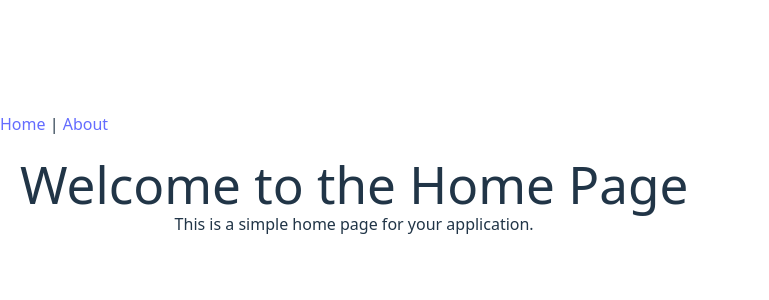
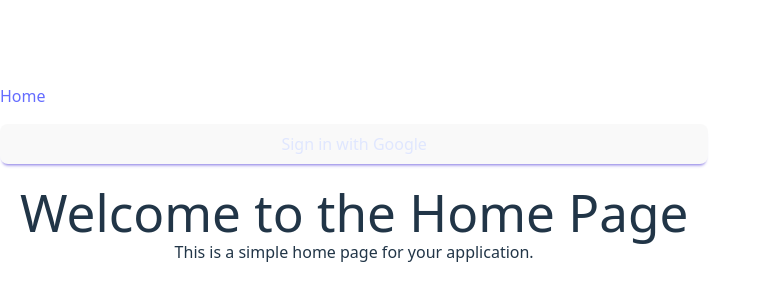
Before and after one commit to eerickson5/tryout-app, a React (Vite) app: page / in a window 1280 px wide. Shown: the part 216-516 px from the top of the page, without its empty margins (0-769 px from the left). Built offline with nearby package versions, Linux system fonts and the light colour scheme; no server answers.

Commit message:
Removes about page and creates google signing button

```diff
--- a/src/App.jsx
+++ b/src/App.jsx
@@ -1,17 +1,16 @@
 import { BrowserRouter as Router, Routes, Route, Link } from 'react-router-dom';
 import './App.css';
 import Home from './pages/Home';
-import About from './pages/About';
+import SignInButton from './components/SignInButton';
 
 function App() {
   return (
     <Router>
       <nav>
-        <Link to="/">Home</Link> | <Link to="/about">About</Link>
+        <Link to="/">Home</Link> <SignInButton />
       </nav>
       <Routes>
         <Route path="/" element={<Home />} />
-        <Route path="/about" element={<About />} />
       </Routes>
     </Router>
   );
--- /dev/null
+++ b/src/components/SignInButton.jsx
@@ -0,0 +1,30 @@
+import React, { useState } from "react";
+import { GoogleAuthProvider, signInWithPopup } from "firebase/auth";
+import { auth } from "../firebase";
+
+const SignIn = () => {
+    const [error, setError] = useState("");
+
+    const handleGoogleSignIn = async () => {
+        setError("");
+        const provider = new GoogleAuthProvider();
+        try {
+            const result = await signInWithPopup(auth, provider);
+            const user = result.user;
+            alert(`Welcome, ${user.displayName}!`);
+        } catch (err) {
+            setError(err.message);
+        }
+    };
+
+    return (
+        <button
+            className="btn btn-primary w-full mt-4"
+            onClick={handleGoogleSignIn}
+        >
+            Sign in with Google
+        </button>
+    );
+};
+
+export default SignIn;
--- a/src/firebase.js
+++ b/src/firebase.js
@@ -2,6 +2,7 @@
 import { initializeApp } from "firebase/app";
 import { getFirestore } from "firebase/firestore";
 import { getAnalytics } from "firebase/analytics";
+import { getAuth } from "firebase/auth";
 
 // Firebase configuration using environment variables
 const firebaseConfig = {
@@ -23,4 +24,6 @@ const db = getFirestore(app);
 // Initialize Analytics
 const analytics = getAnalytics(app);
 
-export { db, analytics };
+const auth = getAuth(app);
+
+export { db, analytics, auth };
--- a/src/pages/About.jsx
+++ /dev/null
@@ -1,19 +0,0 @@
-import React from 'react';
-
-const About = () => {
-    return (
-        <div style={{ padding: '20px', fontFamily: 'Arial, sans-serif' }}>
-            <h1>About Us</h1>
-            <p>
-                Welcome to our application! We are dedicated to providing the best
-                experience for our users. Our team works hard to ensure quality and
-                innovation in everything we do.
-            </p>
-            <p>
-                Thank you for visiting, and we hope you enjoy exploring our app!
-            </p>
-        </div>
-    );
-};
-
-export default About;
```
